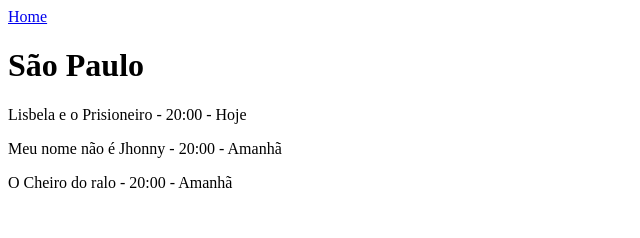
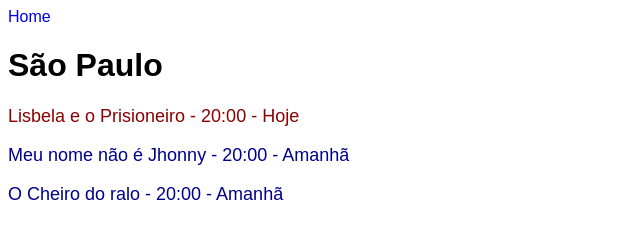
Before and after one commit to Italodeveloperhere/cinema, a plain HTML site: page estados/sp.html in a window 1280 px wide. Shown: the whole page, without its empty margins (0-640 px from the left). Drawn offline with Linux system fonts and the light colour scheme.

Commit message:
add a style.css in project,  add a class in all paragraphs,  formated all links and changed the style font to arial

```diff
--- a/estados/sp.html
+++ b/estados/sp.html
@@ -3,13 +3,14 @@
 <head>
     <meta charset="UTF-8">
     <title>São Paulo</title>
+    <link rel="stylesheet" href="/style.css">
 </head>
 <body>
     <a href="/index.html">Home</a>
     <h1>São Paulo</h1>
 
-    <p>Lisbela e o Prisioneiro - 20:00 - Hoje</p>
-    <p>Meu nome não é Jhonny - 20:00 - Amanhã</p>
-    <p>O Cheiro do ralo - 20:00 - Amanhã</p>
+    <p class="hoje">Lisbela e o Prisioneiro - 20:00 - Hoje</p>
+    <p class="amanha">Meu nome não é Jhonny - 20:00 - Amanhã</p>
+    <p class="amanha">O Cheiro do ralo - 20:00 - Amanhã</p>
 </body>
 </html>
--- /dev/null
+++ b/style.css
@@ -0,0 +1,20 @@
+body{
+    font-family: arial;
+}
+.hoje{
+    color: darkred;
+}
+.amanha{
+    color: darkblue;
+}
+p{
+    font-size: 18px;
+}
+
+/*format links*/
+a{
+    text-decoration: none;
+}
+h2 a{
+    color: darkgreen;
+}
```
Also changed, not shown: estados/rj.html (+4 -3 lines), index.html (+1 -0 lines).
